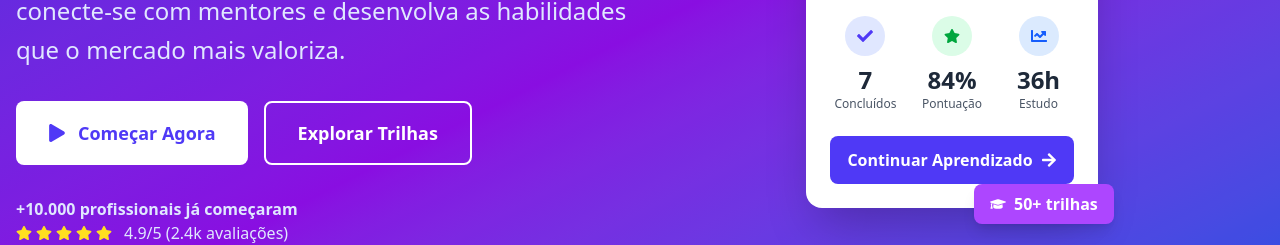
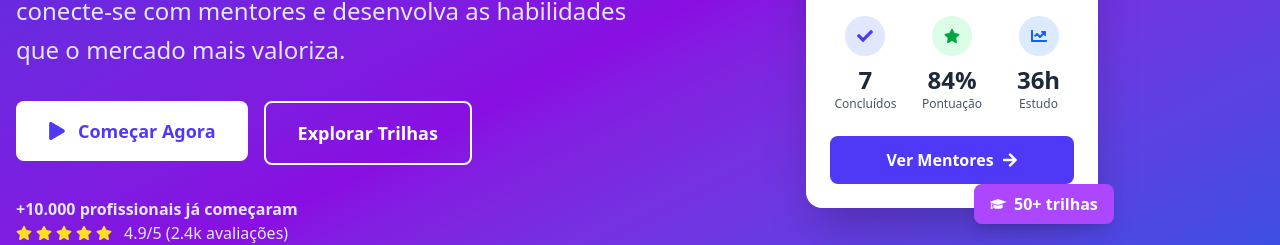
Before and after one commit to sambiokeka/PathPlus, a React (Vite) app in the folder frontend/: page / in a window 1280 px wide. Shown: the part 358-603 px from the top of the page. Built offline with nearby package versions, Linux system fonts and the light colour scheme.

Commit message:
feat: adicionando links para o dashboard e homepage

```diff
--- a/frontend/src/components/Header.jsx
+++ b/frontend/src/components/Header.jsx
@@ -1,7 +1,7 @@
 import { useState } from 'react';
 import { NavLink } from 'react-router-dom';
 import { FaSun, FaMoon, FaBars, FaTimes, FaHome, FaRoute, FaUserFriends, FaUser } from 'react-icons/fa';
-
+import { Link } from 'react-router-dom';
 
 
 const Header = ({ darkMode, toggleDarkMode }) => {
@@ -25,12 +25,12 @@
             {/* Logo */}
             <div className="flex items-center space-x-2">
             <h1 className="text-2xl md:text-3xl font-extrabold">
-              <a
-                href="homepage"
+              <Link
+                to="/"
                 className="flex items-center text-black dark:text-white hover:scale-105 transition-transform duration-200"
               >
                 <span style={{fontFamily: "Montserrat, sans-serif"}}>Path</span><span className="text-black dark:text-white ml-1"><span style={{fontFamily: "Montserrat, sans-serif"}}>+</span></span>
-              </a>
+              </Link>
             </h1>
             </div>
 
--- a/frontend/src/components/dashboard/Usuario.jsx
+++ b/frontend/src/components/dashboard/Usuario.jsx
@@ -1,3 +1,5 @@
+import { Link } from 'react-router-dom';
+
 const Usuario = () => {
   return (
     <div className="flex flex-col md:flex-row justify-between items-start md:items-center mb-6">
@@ -8,7 +10,7 @@
       <div className="mt-4 md:mt-0">
         <button className="hover:cursor-pointer bg-indigo-600 hover:bg-indigo-700 text-white px-6 py-3 rounded-lg font-medium flex items-center transition-colors">
           <i className="fas fa-play-circle mr-2"></i>
-          Continuar Aprendendo
+          <Link to="/trilha">Continuar Aprendendo</Link>
         </button>
       </div>
     </div>
--- a/frontend/src/components/homepage/HeroSection.jsx
+++ b/frontend/src/components/homepage/HeroSection.jsx
@@ -1,4 +1,5 @@
 import { FaPlay, FaStar, FaArrowRight, FaLightbulb, FaUserFriends, FaGraduationCap, FaCheck, FaChartLine } from 'react-icons/fa';
+import { Link } from 'react-router-dom';
 
 const HeroSection = ({ stats, relatos }) => {
   const mentorStat = stats.find(s => s.label.includes('Mentores'))?.number || "200+";
@@ -24,13 +25,17 @@
             </p>
 
             <div className="flex flex-col sm:flex-row gap-4">
+              <Link to="/dashboard">
               <button className="hover:cursor-pointer bg-white text-indigo-600 hover:bg-gray-100 px-8 py-4 rounded-lg font-bold text-lg transition-all transform hover:scale-105 flex items-center justify-center">
                 <FaPlay className="mr-3" />
                 Começar Agora
               </button>
+              </Link>
+              <Link to="/trilha">
               <button className="border-2 border-white text-white hover:cursor-pointer hover:bg-gray-800 hover:bg-opacity-10 px-8 py-4 rounded-lg font-bold text-lg transition-all flex items-center justify-center">
                 Explorar Trilhas
               </button>
+              </Link>
             </div>
 
             <div className="flex items-center mt-8 text-indigo-100">
@@ -92,11 +97,12 @@
                     <p className="text-xs text-gray-600 dark:text-gray-300">Estudo</p>
                   </div>
                 </div>
-
+                 <Link to="/mentores">
                 <button className="w-full bg-indigo-600 hover:cursor-pointer hover:bg-indigo-700 text-white py-3 rounded-lg font-semibold transition-colors flex items-center justify-center">
-                  Continuar Aprendizado
+                 Ver Mentores
                   <FaArrowRight className="ml-2" />
                 </button>
+                </Link>
               </div>
 
               <div className="absolute -top-4 -left-4 bg-green-500 text-white px-4 py-2 rounded-lg shadow-lg">
```
